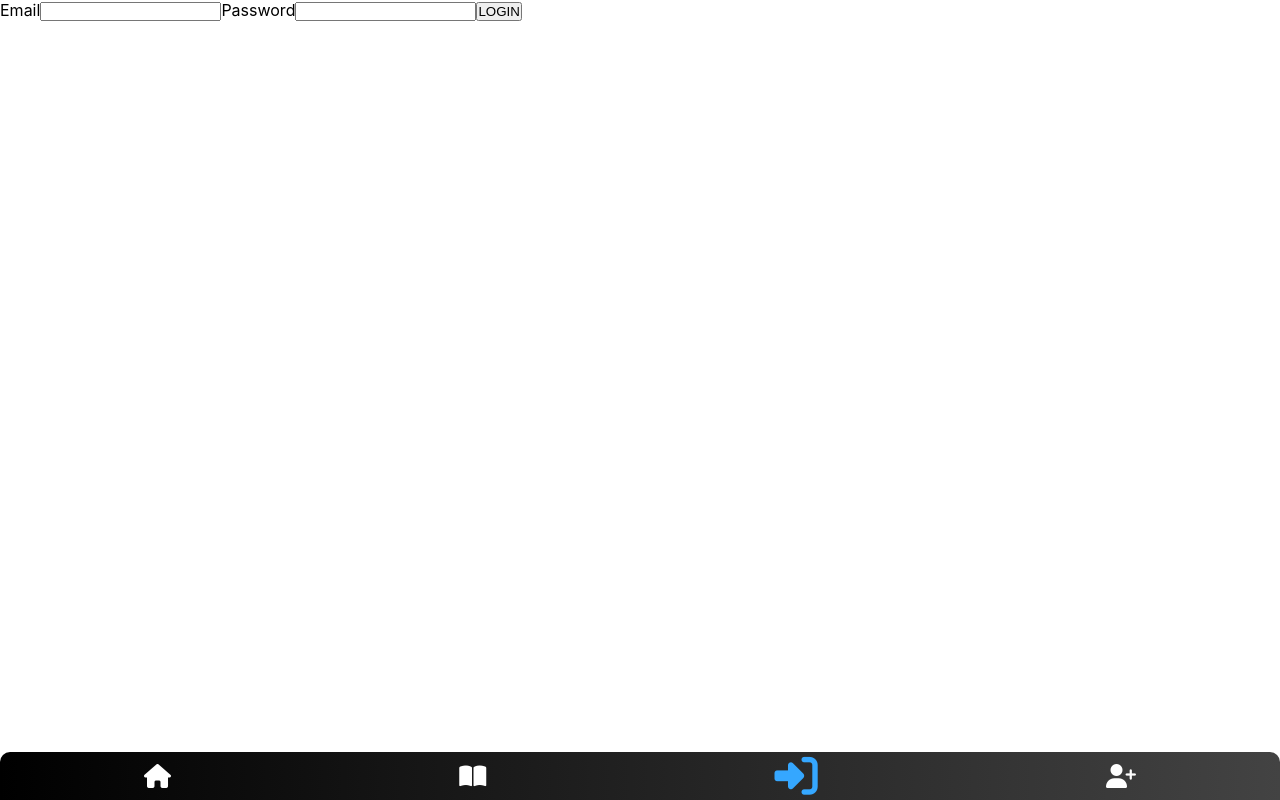
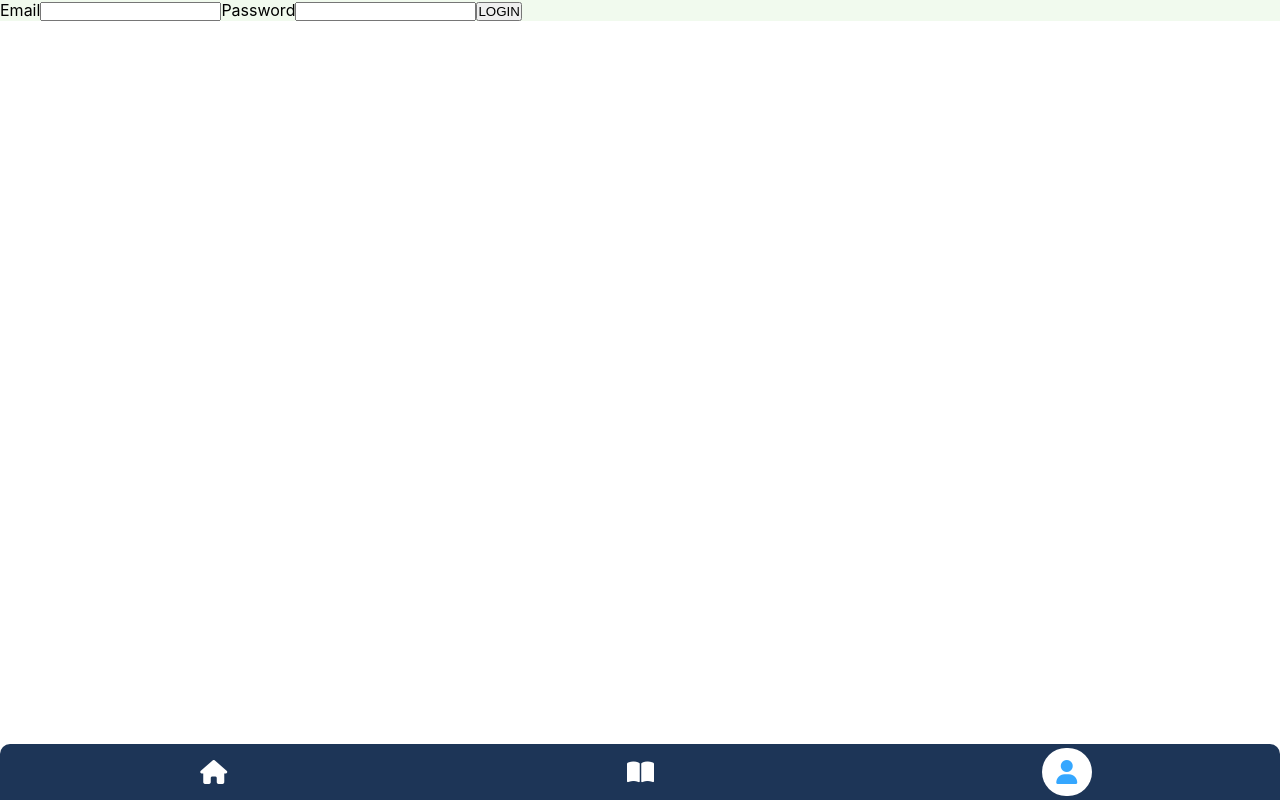
Before and after one commit to Tonisg91/restmanage-frontend, a React (Create React App) app: page /login in a window 1280 px wide. Built offline with nearby package versions, Linux system fonts and the light colour scheme.

Commit message:
Variables CSS y correccion margenes

```diff
--- a/src/App.css
+++ b/src/App.css
@@ -1,38 +1,10 @@
-.App {
-  text-align: center;
+.default-colors {
+  --background-color: #F1FAEE;
+  --red: #E63946;
+  --blue: #A8DADC;
+  --celadon-blue: #457b9d;
+  --navbar: #1d3557;
 }
-
-.App-logo {
-  height: 40vmin;
-  pointer-events: none;
+main {
+  background-color: var(--background-color);
 }
-
-@media (prefers-reduced-motion: no-preference) {
-  .App-logo {
-    animation: App-logo-spin infinite 20s linear;
-  }
-}
-
-.App-header {
-  background-color: #282c34;
-  min-height: 100vh;
-  display: flex;
-  flex-direction: column;
-  align-items: center;
-  justify-content: center;
-  font-size: calc(10px + 2vmin);
-  color: white;
-}
-
-.App-link {
-  color: #61dafb;
-}
-
-@keyframes App-logo-spin {
-  from {
-    transform: rotate(0deg);
-  }
-  to {
-    transform: rotate(360deg);
-  }
-}
--- a/src/App.js
+++ b/src/App.js
@@ -6,11 +6,12 @@ import Signup from './components/common/Signup'
 import Wrapper from './components/admin-side/Wrapper'
 import NavBar from './components/common/NavBar'
 import Home from './components/common/Home'
+import './App.css'
 
 
 function App() {
   return (
-    <>
+    <main className="default-colors">
       <NavBar />
       <Switch>
         <Route exact path="/" component={Home}/>
@@ -31,7 +32,7 @@ function App() {
           />
         <Route path="/login" component={Login}/>
       </Switch>
-    </>
+    </main>
   );
 }
 
--- a/src/components/common/NavBar.jsx
+++ b/src/components/common/NavBar.jsx
@@ -11,25 +11,26 @@ function NavBar() {
     const ClientStyledNav = styled.nav`
         position: fixed;
         bottom: 0;
-        height: 3rem;
         overflow: hidden;
         width: 100%;
+        padding: 0.25em 0;
         display: flex;
         justify-content: space-around;
         align-items: center;
-        background: #000000;  /* fallback for old browsers */
-        background: -webkit-linear-gradient(to left, #434343, #000000);  /* Chrome 10-25, Safari 5.1-6 */
-        background: linear-gradient(to left, #434343, #000000); /* W3C, IE 10+/ Edge, Firefox 16+, Chrome 26+, Opera 12+, Safari 7+ */
+        background: var(--navbar);  /* fallback for old browsers */
         border-radius: 10px 10px 0 0;
         i {
             color: #ffff;
             font-size: 1.5em;
+            padding: 0.5em;
+            width: 50px;
+            text-align: center;
         }
         .active {
-            font-size: 1.8em;
+            background-color: white;
+            border-radius: 25px;
             & i {
                 color: #35A7FF;
-
             }
         }
     `
@@ -41,7 +42,6 @@ function NavBar() {
                 <NavLink to="/admin">Home Administrador</NavLink>
                 <NavLink to="/admin/menu">Carta</NavLink>
                 <NavLink to="/login">Login</NavLink>
-                <NavLink to="/admin/signup">Signup Administrador</NavLink>
             </nav>
         )
     }
@@ -54,8 +54,7 @@ function NavBar() {
         <ClientStyledNav>
             <NavLink exact to="/"><i className="fas fa-home"></i></NavLink>
             <NavLink to="/menu"><i className="fas fa-book-open"></i></NavLink>
-            <NavLink to="/login"><i className="fas fa-sign-in-alt"></i></NavLink>
-            <NavLink to="/signup"><i className="fas fa-user-plus"></i></NavLink>
+            <NavLink to="/login"><i className="fas fa-user"></i></NavLink>
         </ClientStyledNav>
     )
 
--- a/src/components/styled-components/client-side.js
+++ b/src/components/styled-components/client-side.js
@@ -34,14 +34,13 @@ const StyledClientHome = styled.main`
         }
     `
 
-const StyledClientMenu = styled.main`
+const StyledClientMenu = styled.div`
         width: 100%;
         display: grid;
         grid-template-columns: repeat(1, 1fr);
         gap: 15px;
-        background-color: #fafafa;
         justify-items: center;
-        margin: 2em 0 3.5em;
+        padding: 2em 0 3.5em;
         .food-container {
             width: 90%;
             text-align: center;
--- a/src/index.css
+++ b/src/index.css
@@ -5,6 +5,7 @@ body {
     sans-serif;
   -webkit-font-smoothing: antialiased;
   -moz-osx-font-smoothing: grayscale;
+  background-color: var(--background-color);
 }
 
 html {
```
Lines whose indentation alone changed are shown as unchanged.
